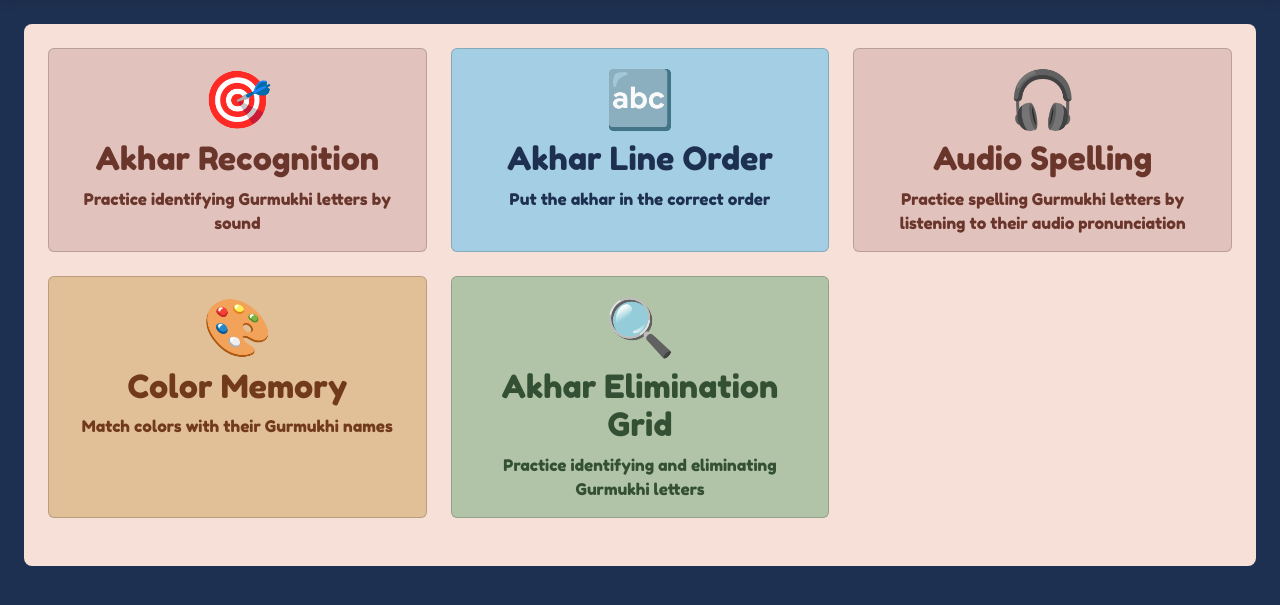
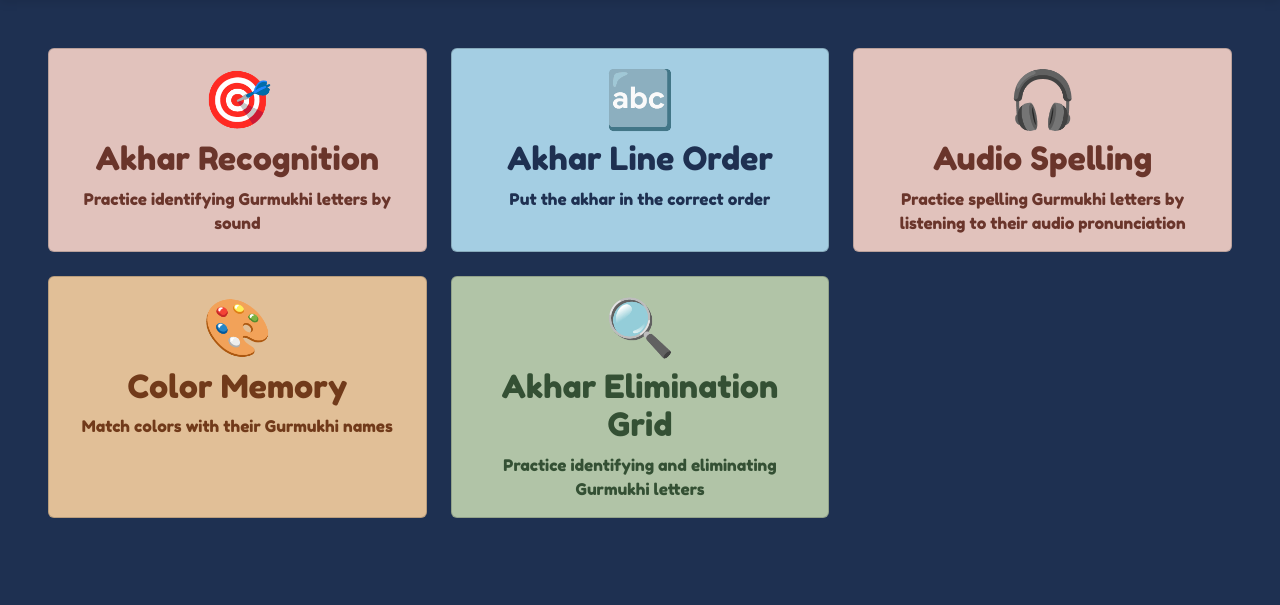
Before and after one commit to hgcd/gurmukhi-games, a Flask app: page /games in a window 1280 px wide. Shown: the part 72-677 px from the top of the page. Run offline with Flask 3, Linux system fonts and the light colour scheme; the visitor is signed in with stand-in values (Sample User, id 1); some web fonts are replaced.

Commit message:
Temp game rediect

```diff
--- a/app.py
+++ b/app.py
@@ -150,6 +150,9 @@ def akhar_elimination_grid():
 @app.route('/activities/akhar-line-order')
 @login_required
 def akhar_line_order():
+    # Temporarily redirect to akhar-recognition for kirpa because she's going crazy with this game
+    if session.get('user_id') == 'kirpa kaur':
+        return redirect(url_for('akhar_recognition'))
     return render_template('activities/akhar_line_order.html')
 
 @app.route('/activities/batch-tracing')
--- a/templates/games.html
+++ b/templates/games.html
@@ -3,7 +3,7 @@
 {% block title %}Games{% endblock %}
 
 {% block content %}
-<div class="w-100 bg-main-light rounded-3 p-4">
+<div class="w-100 rounded-3 p-4">
     <!-- Game Cards -->
     <div class="row">
         {% for game in game_details %}
```
